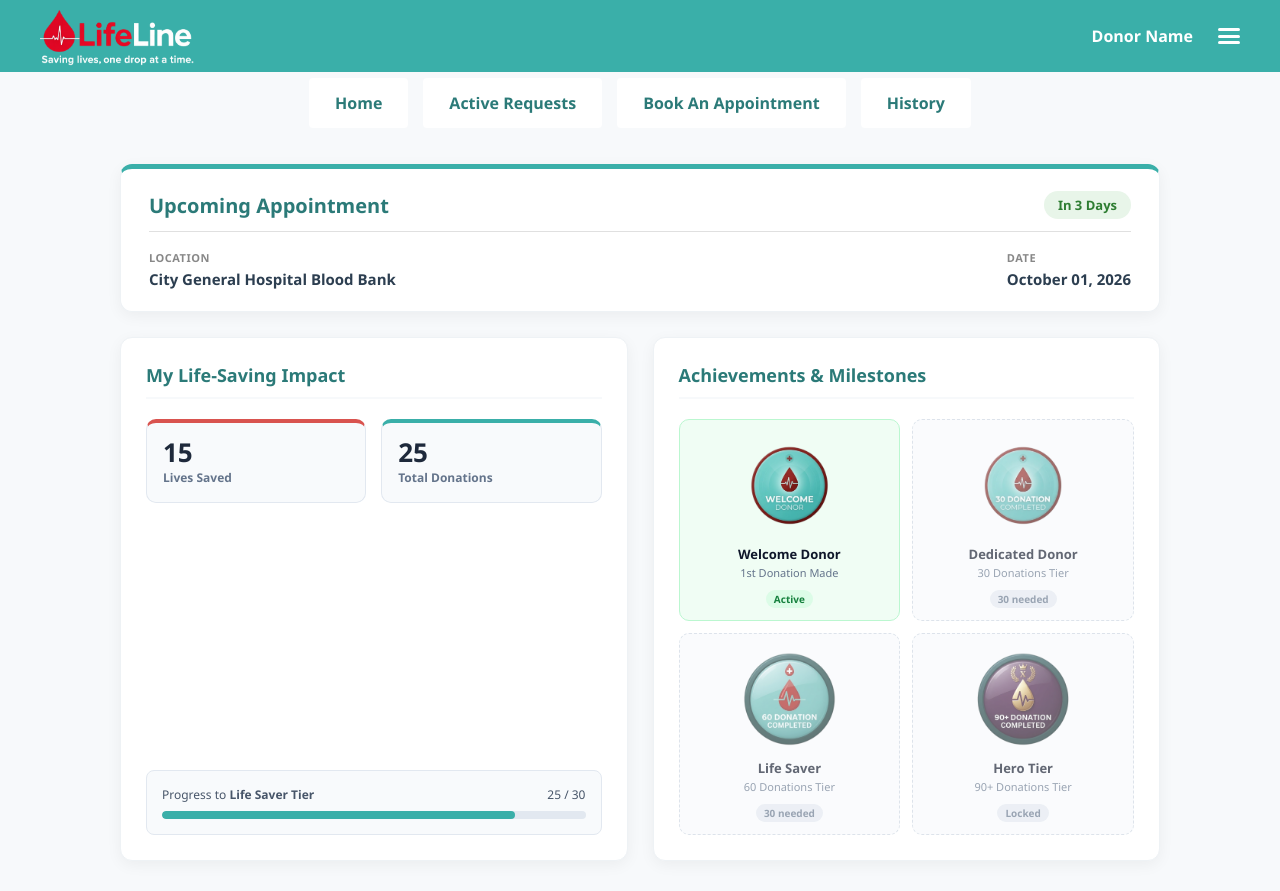
After one commit to shxxbhamz/LifeLine, a Django app: template backend/templates/core/donor_dashboard.html in a window 1280 px wide. The commit adds this page. Run offline with Django 5.2, Linux system fonts and the light colour scheme; the template is opened without the code that fills it, so the values that code supplies are empty; parts of the project's set-up code (start-up, migrations or seed data) failed here and were passed over.

Commit message:
BACKEND-009 Add login session authentication and protected dashboards

```diff
--- a/backend/core/urls.py
+++ b/backend/core/urls.py
@@ -7,4 +7,7 @@ urlpatterns = [
     path("login/", views.login_view, name="login"),
     path("register/donor/", views.donor_signup_view, name="donor_signup"),
     path("register/staff/", views.organization_signup_view, name="organization_signup"),
+    path("donor/dashboard/", views.donor_dashboard_view, name="donor_dashboard"),
+    path("staff/dashboard/", views.staff_dashboard_view, name="staff_dashboard"),
+    path("logout/", views.logout_view, name="logout"),
 ]
--- a/backend/lifeline_backend/settings.py
+++ b/backend/lifeline_backend/settings.py
@@ -130,6 +130,10 @@ STATIC_URL = "static/"
 STATICFILES_DIRS = [
     ("css", BASE_DIR.parent / "css"),
     ("img", BASE_DIR.parent / "img"),
+    ("donor/css", BASE_DIR.parent / "donor" / "css"),
+    ("donor/image", BASE_DIR.parent / "donor" / "image"),
+    ("organization/css", BASE_DIR.parent / "organization" / "css"),
+    ("organization/img", BASE_DIR.parent / "organization" / "img"),
     BASE_DIR.parent / "static",
 ]
 
--- /dev/null
+++ b/backend/templates/core/donor_dashboard.html
@@ -0,0 +1,168 @@
+{% load static %}
+<!DOCTYPE html>
+<html lang="en">
+<head>
+  <meta charset="UTF-8">
+  <meta name="viewport" content="width=device-width, initial-scale=1.0">
+  <title>LifeLine - Donor Portal</title>
+  <link rel="stylesheet" href="{% static 'donor/css/styles.css' %}">
+  <link rel="stylesheet" href="{% static 'donor/css/home.css' %}">
+</head>
+<body>
+
+  <!-- Header Section -->
+  <header class="main-header">
+    <div class="header-container">
+      <div class="logo">
+        <a href="index.html">
+            <img src="{% static 'donor/image/logo.png' %}" alt="LifeLine Logo" class="logo-img">
+        </a>
+      </div>
+
+      <!-- User Profile & Hamburger Menu Container -->
+      <div class="header-actions">
+        <span class="donor-name">Donor Name</span>
+
+        <div class="dropdown" tabindex="0">
+          <button class="hamburger-btn" aria-label="Toggle Menu">
+            <span></span>
+            <span></span>
+            <span></span>
+          </button>
+          <div class="dropdown-content">
+            <a href="edit_dor_profile.html">Edit Profile</a>
+            <a href="{% url 'logout' %}">Logout</a>
+          </div>
+        </div>
+      </div>
+    </div>
+  </header>
+
+  <!-- Navigation Bar -->
+  <nav class="main-nav">
+    <ul class="nav-links">
+      <li><a href="index.html" class="nav-item">Home</a></li>
+      <li><a href="active_requests.html" class="nav-item">Active Requests</a></li>
+      <li><a href="book_an_appointment.html" class="nav-item">Book An Appointment</a></li>
+      <li><a href="history.html" class="nav-item">History</a></li>
+    </ul>
+  </nav>
+
+  <!-- Main Centralized Body Container -->
+  <main class="home-container">
+
+    <!-- 1. Top Big Rectangle: Upcoming Appointment Banner -->
+    <section class="upcoming-appointment-card">
+      <div class="appointment-header">
+        <div class="header-left">
+          <h2>Upcoming Appointment</h2>
+        </div>
+        <span class="countdown-badge">In 3 Days</span>
+      </div>
+      <div class="appointment-details">
+        <div class="detail-item">
+          <span class="detail-label">Location</span>
+          <span class="detail-value">City General Hospital Blood Bank</span>
+        </div>
+        <div class="detail-item">
+          <span class="detail-label">Date</span>
+          <span class="detail-value">October 01, 2026</span>
+        </div>
+      </div>
+    </section>
+
+    <!-- 2. Bottom Section: Re-structured Parallel Layout -->
+    <div class="home-grid">
+
+      <!-- Left Card: Hero Impact Widget -->
+      <section class="home-card impact-card">
+        <div class="card-title-bar">
+          <h3>My Life-Saving Impact</h3>
+        </div>
+
+        <div class="impact-metrics-container">
+          <!-- Lives Saved Box -->
+          <div class="metric-box lives-saved">
+            <div class="metric-info">
+              <span class="metric-value">15</span>
+              <span class="metric-label">Lives Saved</span>
+            </div>
+          </div>
+
+          <!-- Total Donations Box -->
+          <div class="metric-box total-donations">
+            <div class="metric-info">
+              <span class="metric-value">25</span>
+              <span class="metric-label">Total Donations</span>
+            </div>
+          </div>
+        </div>
+
+        <!-- Progress to Next Tier -->
+        <div class="tier-progress-wrapper">
+          <div class="progress-labels">
+            <span>Progress to <strong>Life Saver Tier</strong></span>
+            <span>25 / 30</span>
+          </div>
+          <div class="progress-bar-bg">
+            <div class="progress-fill" style="width: 83.33%;"></div>
+          </div>
+        </div>
+      </section>
+
+      <!-- Right Card: Achievements Trophy Shelf -->
+      <section class="home-card achievements-card">
+        <div class="card-title-bar">
+          <h3>Achievements & Milestones</h3>
+        </div>
+
+        <div class="trophy-grid">
+
+          <!-- Badge 1: Unlocked -->
+          <div class="trophy-card unlocked">
+            <img src="{% static 'donor/image/welcomedonor.png' %}" alt="badge" class="badge_achievement">
+            <div class="trophy-details">
+              <h4>Welcome Donor</h4>
+              <p>1st Donation Made</p>
+            </div>
+            <span class="status-pill unlocked-pill">Active</span>
+          </div>
+
+          <!-- Badge 2: Unlocked -->
+          <div class="trophy-card locked">
+            <img src="{% static 'donor/image/30.png' %}" alt="badge" class="badge_achievement">
+            <div class="trophy-details">
+              <h4>Dedicated Donor</h4>
+              <p>30 Donations Tier</p>
+            </div>
+            <span class="status-pill locked-pill">30 needed</span>
+          </div>
+
+          <!-- Badge 3: Locked -->
+          <div class="trophy-card locked">
+            <img src="{% static 'donor/image/60.png' %}" alt="badge" class="badge_achievement">
+            <div class="trophy-details">
+              <h4>Life Saver</h4>
+              <p>60 Donations Tier</p>
+            </div>
+            <span class="status-pill locked-pill">30 needed</span>
+          </div>
+
+          <!-- Badge 4: Locked -->
+          <div class="trophy-card locked">
+            <img src="{% static 'donor/image/90+.png' %}" alt="badge" class="badge_achievement">
+            <div class="trophy-details">
+              <h4>Hero Tier</h4>
+              <p>90+ Donations Tier</p>
+            </div>
+            <span class="status-pill locked-pill">Locked</span>
+          </div>
+
+        </div>
+      </section>
+
+    </div>
+  </main>
+
+</body>
+</html>
```
Also changed, not shown: backend/core/views.py (+86 -2 lines), backend/templates/core/login.html (+18 -4 lines), backend/templates/core/staff_dashboard.html (added, +287 -0 lines).
